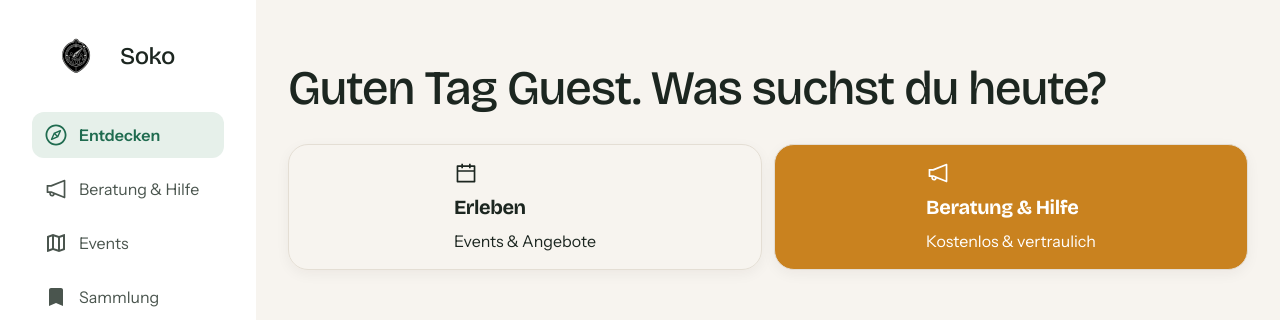
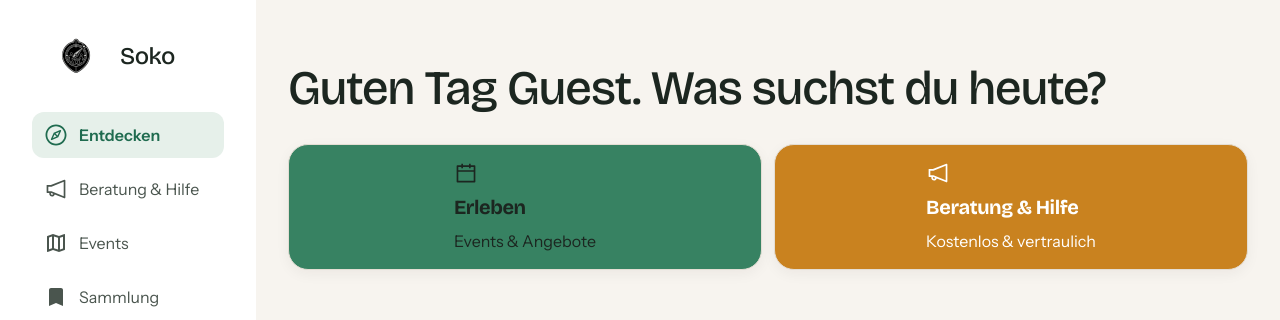
Before and after one commit to jonas-fink/SokoRefactor, a React (Vite) app in the folder soko-client/: page / in a window 1280 px wide. Shown: the top 320 px of the page. Built offline with nearby package versions, Linux system fonts and the light colour scheme; no server answers.

Commit message:
added bg-brand to light theme

```diff
--- a/soko-client/src/index.css
+++ b/soko-client/src/index.css
@@ -21,6 +21,7 @@
     --color-accent: #e8a33d; /* honey amber — “Beratung & Hilfe” */
     --color-accent-ink: #2a1e06; /* text/icon on accent */
     --color-accent-soft: #fbeed6; /* amber tinted backgrounds */
+    --color-brand: #378262;
 
     /* Category accents (life areas) */
     --color-cat-behoerden: #3763b0; /* Behörden & Ämter */
```
